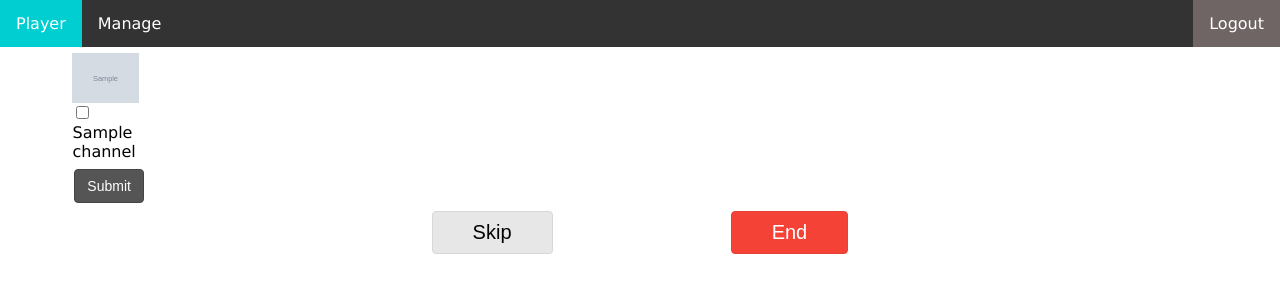
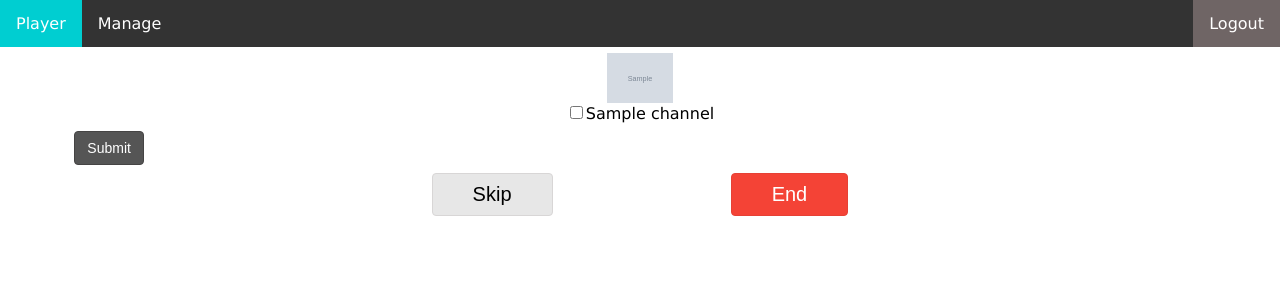
Before and after one commit to eduardoceretta/yqueuer, a Django app: page /player/ in a window 1280 px wide. Shown: the top 300 px of the page. Run offline with Django 3.2, Linux system fonts and the light colour scheme; a user stored in the database is signed in; tables that the repository leaves empty hold one stand-in row (values such as "Sample post"); grey boxes marked "Sample" are stand-in pictures; data that the repository does not hold is empty; parts of the project's set-up code (start-up, migrations or seed data) failed here and were passed over.

Commit message:
Avoid cluttering icons

```diff
--- a/static/main.css
+++ b/static/main.css
@@ -90,8 +90,7 @@ body {
   padding: 0;
   overflow: hidden;
   text-align: center;
-  /*width: 80%;*/
-  float:left;
+  /*float:left;*/
 }
 
 .channel-selector li {
@@ -99,7 +98,7 @@ body {
   padding: 0;
   display: inline-block;
   text-align: center;
-  max-width: 10%;
+  /*max-width: 10%;*/
 }
 
 .channel-selector li img {
```
